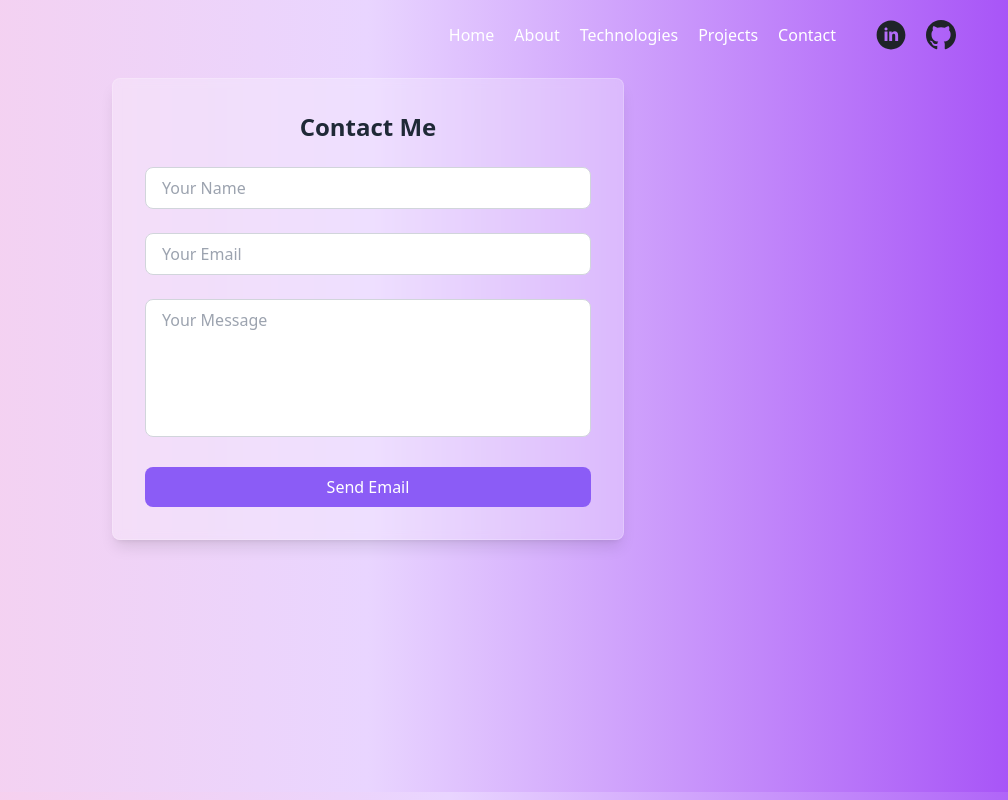
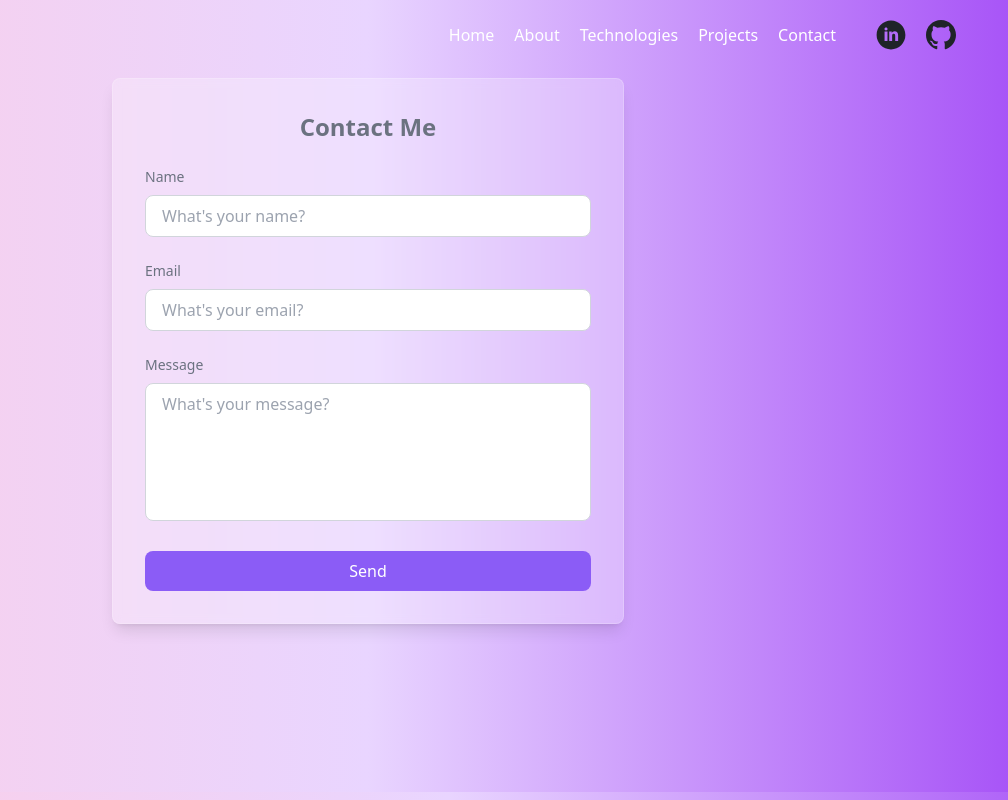
Before and after one commit to XINEXPORT/christinehoangportfolio, a React (Create React App) app: page /contact in a window 1280 px wide. Shown: the whole page, without its empty margins (272-1280 px from the left). Built offline with nearby package versions, Linux system fonts and the light colour scheme.

Commit message:
labels added to text fields

```diff
--- a/src/Pages/Contact.js
+++ b/src/Pages/Contact.js
@@ -36,38 +36,69 @@
   return (
     <form
       onSubmit={handleSubmit}
-      className="max-w-lg mx-auto bg-white p-6 rounded-lg shadow-lg space-y-6 glass"
+      className="max-w-lg mx-auto bg-white p-6 rounded-lg shadow-lg space-y-6 border border-gray-300 glass"
     >
-      <h1 className="text-2xl font-bold text-gray-800 text-center">
+      <h1 className="text-2xl font-bold text-gray-500 text-center mb-4">
         Contact Me
       </h1>
+
+      <div className="space-y-2">
+        <label
+          htmlFor="name"
+          className="block text-gray-500 text-sm font-medium"
+        >
+          Name
+        </label>
         <input
+          id="name"
           type="text"
-        placeholder="Your Name"
+          placeholder="What's your name?"
           value={name}
           onChange={(e) => setName(e.target.value)}
-        className="w-full px-4 py-2 border border-gray-300 rounded-lg focus:outline-none focus:ring-2 focus:ring-violet-500"
+          className="w-full px-4 py-2 border text-gray-700 border-gray-300 rounded-lg focus:outline-none focus:ring-2 focus:ring-violet-500"
         />
+      </div>
+
+      <div className="space-y-2">
+        <label
+          htmlFor="email"
+          className="block text-gray-500 text-sm font-medium"
+        >
+          Email
+        </label>
         <input
+          id="email"
           type="email"
-        placeholder="Your Email"
+          placeholder="What's your email?"
           value={email}
           onChange={(e) => setEmail(e.target.value)}
-        className="w-full px-4 py-2 border border-gray-300 rounded-lg focus:outline-none focus:ring-2 focus:ring-violet-500"
+          className="w-full px-4 py-2 border text-gray-700 border-gray-300 rounded-lg focus:outline-none focus:ring-2 focus:ring-violet-500"
         />
+      </div>
+
+      <div className="space-y-2">
+        <label
+          htmlFor="message"
+          className="block text-gray-500 text-sm font-medium"
+        >
+          Message
+        </label>
         <textarea
+          id="message"
           cols="30"
           rows="5"
-        placeholder="Your Message"
+          placeholder="What's your message?"
           value={message}
           onChange={(e) => setMessage(e.target.value)}
-        className="w-full px-4 py-2 border border-gray-300 rounded-lg focus:outline-none focus:ring-2 focus:ring-violet-500 resize-none"
+          className="w-full px-4 py-2 border text-gray-700 border-gray-300 rounded-lg focus:outline-none focus:ring-2 focus:ring-violet-500 resize-none"
         ></textarea>
+      </div>
+
       <button
         type="submit"
         className="w-full bg-violet-500 text-white py-2 px-4 rounded-lg hover:bg-violet-600 transition-colors duration-300"
       >
-        Send Email
+        Send
       </button>
     </form>
   );
```
Lines whose indentation alone changed are shown as unchanged.
